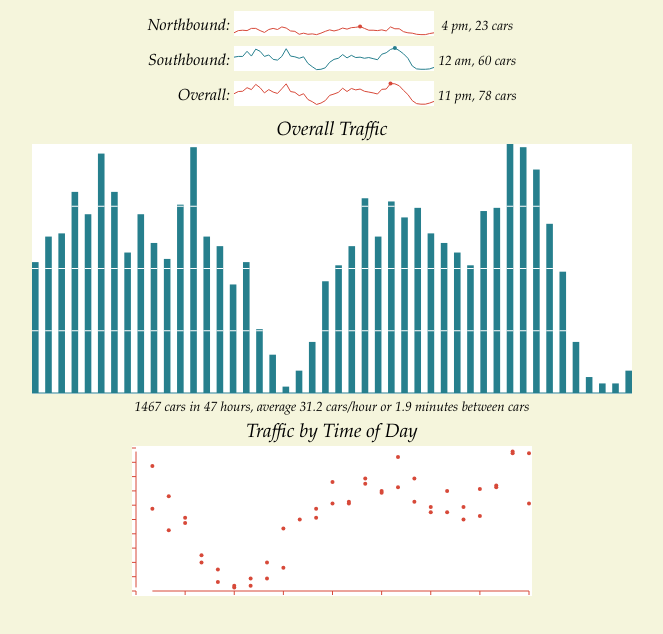
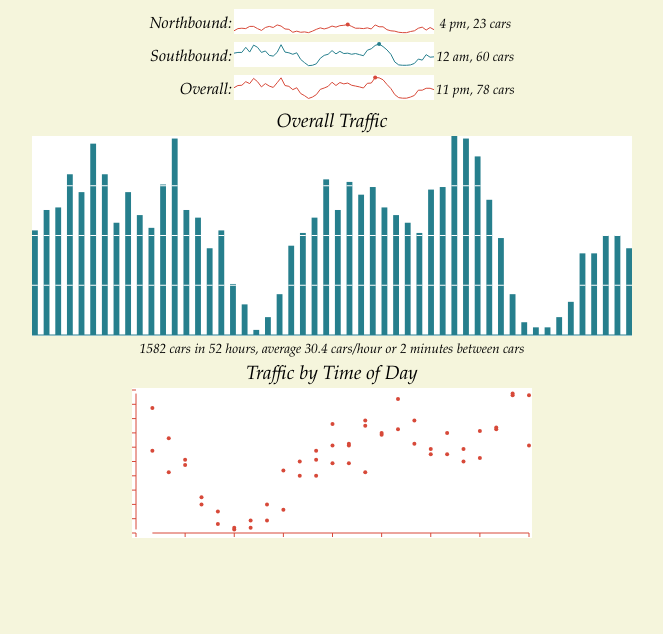
Before and after one commit to terp/TufteCharts, a plain HTML site: page test.html in a window 1280 px wide. Shown: the whole page, without its empty margins (308-971 px from the left). Drawn offline with nearby package versions, Linux system fonts and the light colour scheme.

Commit message:
Added README file. Fixed up bar chart rendering bug. Updated source data.

```diff
--- a/test.html
+++ b/test.html
@@ -26,7 +26,7 @@
 	</table>
 	<div>
 		<span class="title">Overall Traffic</span>
-		<canvas class="blue" id="bar_chart" width="600" height="250"></canvas>
+		<canvas class="blue" id="bar_chart" width="600" height="200"></canvas>
 		<span class="subnote" id="south-note"></span>
 	</div>
 	<div>
--- a/test.js
+++ b/test.js
@@ -32,11 +32,11 @@ round = function(num, digits) {
   return Math.round(num * mult) / mult;
 };
 
-times = [11, 12, 13, 14, 15, 16, 17, 18, 19, 20, 21, 22, 23, 0, 1, 2, 3, 4, 5, 6, 7, 8, 9, 10, 11, 12, 13, 14, 15, 16, 17, 18, 19, 20, 21, 22, 23, 0, 1, 2, 3, 4, 5, 6, 7, 8, 9];
+times = [11, 12, 13, 14, 15, 16, 17, 18, 19, 20, 21, 22, 23, 0, 1, 2, 3, 4, 5, 6, 7, 8, 9, 10, 11, 12, 13, 14, 15, 16, 17, 18, 19, 20, 21, 22, 23, 0, 1, 2, 3, 4, 5, 6, 7, 8, 9, 10, 11, 12, 13, 14];
 
-north = [6, 12, 13, 12, 18, 18, 12, 7, 15, 18, 15, 22, 19, 11, 10, 2, 5, 2, 3, 1, 5, 10, 14, 11, 14, 19, 16, 20, 21, 23, 18, 13, 13, 12, 14, 11, 22, 17, 17, 9, 6, 5, 2, 1, 1, 4, 6];
+north = [6, 12, 13, 12, 18, 18, 12, 7, 15, 18, 15, 22, 19, 11, 10, 2, 5, 2, 3, 1, 5, 10, 14, 11, 14, 19, 16, 20, 21, 23, 18, 13, 13, 12, 14, 11, 22, 17, 17, 9, 6, 5, 2, 1, 1, 4, 6, 13, 16, 8, 15, 9];
 
-south = [35, 37, 37, 51, 38, 57, 51, 37, 41, 29, 27, 37, 58, 38, 36, 32, 36, 18, 9, 1, 2, 6, 21, 29, 32, 42, 33, 40, 34, 35, 32, 34, 31, 28, 43, 47, 56, 60, 53, 44, 32, 11, 3, 2, 2, 3, 7];
+south = [35, 37, 37, 51, 38, 57, 51, 37, 41, 29, 27, 37, 58, 38, 36, 32, 36, 18, 9, 1, 2, 6, 21, 29, 32, 42, 33, 40, 34, 35, 32, 34, 31, 28, 43, 47, 56, 60, 53, 44, 32, 11, 3, 2, 2, 3, 7, 19, 16, 31, 24, 25];
 
 total = function() {
   var i, result, _ref;
--- a/tufte-charts.js
+++ b/tufte-charts.js
@@ -72,7 +72,7 @@ barChart = function(id, values) {
     max = Math.max(v, max);
   }
   elem = $('#' + id);
-  view = new viewport(0, 0, 2 * n - 1, max, 0, 0, elem.width(), elem.height() - 1);
+  view = new viewport(0, 0, 2 * n + 1, max, 0, 0, elem.width(), elem.height() - 1);
   context = getContext(id);
   context.fillStyle = elem.css('color');
   context.strokeStyle = elem.css('color');
@@ -82,7 +82,7 @@ barChart = function(id, values) {
     y: 0
   });
   pn = view.toView({
-    x: 2 * n - 1,
+    x: 2 * n + 1,
     y: 0
   });
   context.drawLine(p0.x, p0.y, pn.x, pn.y);
--- a/tufte.css
+++ b/tufte.css
@@ -15,6 +15,7 @@ table {
 	margin-left: auto;
 	margin-right: auto;
 	text-align: center;
+	border-spacing: 0;
 }
 .label {
 	font-style: italic;
```
Also changed, not shown: 3 other files.
